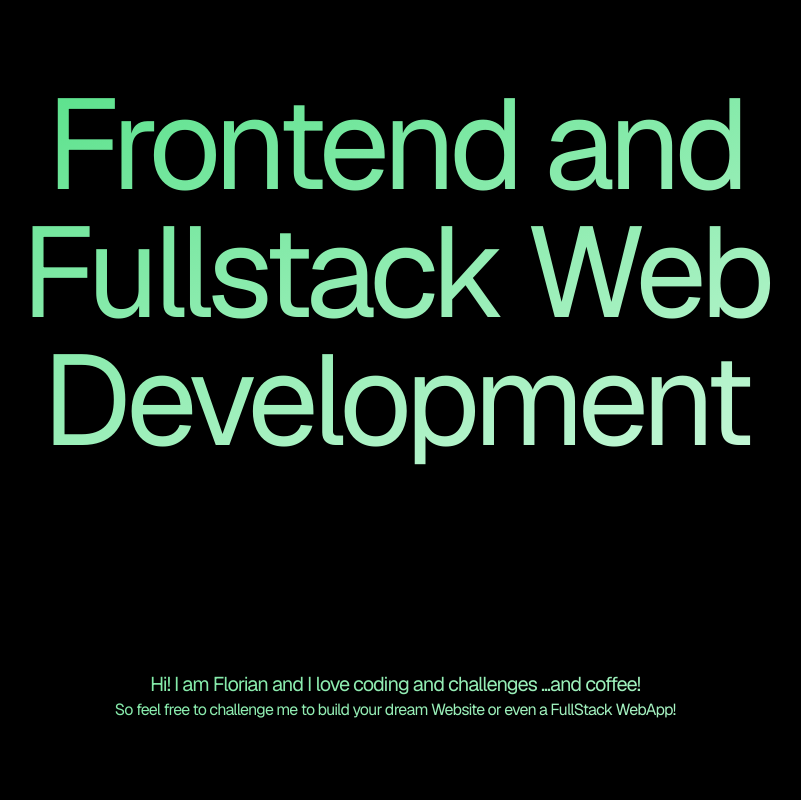
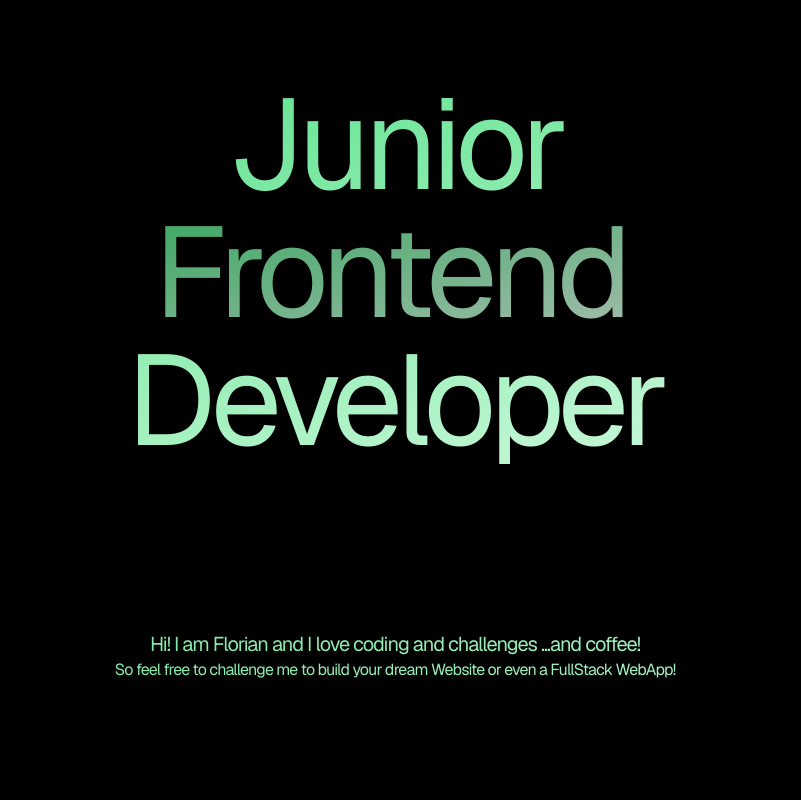
Before and after one commit to florianblaschke/webflowingdev, a Next.js app: page / in a window 1280 px wide. Shown: the top 800 px of the page, without its empty margins (245-1046 px from the left). Built offline with nearby package versions, Linux system fonts and the light colour scheme.

Commit message:
basic animation, trying something else

```diff
--- a/package.json
+++ b/package.json
@@ -17,6 +17,7 @@
     "@radix-ui/react-toast": "^1.1.5",
     "class-variance-authority": "^0.7.0",
     "clsx": "^2.0.0",
+    "framer-motion": "^10.16.4",
     "geist": "^1.0.0",
     "lucide-react": "^0.292.0",
     "next": "14.0.1",
--- a/src/app/globals.css
+++ b/src/app/globals.css
@@ -67,6 +67,10 @@
   scrollbar-width: none;
 }
 
+.snap-start {
+  scroll-snap-align: start;
+}
+
 *,
 ::after,
 ::before {
--- a/src/components/Greeting.tsx
+++ b/src/components/Greeting.tsx
@@ -1,10 +1,60 @@
+"use client";
+import { motion } from "framer-motion";
+
 export default function Greeting() {
   return (
     <section className="bg-black">
-      <h1 className="px-10 pb-10 text-center tracking-tighter text-[2.5rem] md:text-9xl bg-gradient-to-br from-green-400 to-green-100 bg-clip-text text-transparent">
-        Frontend <br className="md:hidden" />
-        and Fullstack <br className="hidden md:box" />
-        Web Development
+      <h1 className="px-10 text-center flex flex-col items-center text-7xl md:text-9xl bg-gradient-to-br from-green-400 to-green-100 bg-clip-text text-transparent shrink-0">
+        <span>Junior</span>
+        <div className="flex justify-center items-center h-32 overflow-hidden max-w-[300px] md:max-w-[520px] md:min-w-[520px]">
+          <motion.div
+            className="min-w-[840px] md:min-w-[1560px] overflow-clip shrink-0 flex justify-center"
+            animate={{
+              opacity: [
+                "100%",
+                "0%",
+                "100%",
+                "100%",
+                "0%",
+                "0%",
+                "100%",
+                "100%",
+                "0%",
+                "0%",
+                "100%",
+                "0%",
+              ],
+              translateX: [
+                "0%",
+                "-33%",
+                "-33%",
+                "0%",
+                "0%",
+                "33%",
+                "33%",
+                "0%",
+                "0%",
+              ],
+            }}
+            transition={{
+              ease: "easeIn",
+              duration: 9,
+              repeat: Infinity,
+              times: [3, 6, 9],
+            }}
+          >
+            <span className="min-w-[300px] md:min-w-[520px] relative bg-gradient-to-br from-green-400 to-green-100 bg-clip-text text-transparent">
+              Frontend
+            </span>
+            <span className="min-w-[300px] md:min-w-[520px] relative bg-gradient-to-br from-green-400 to-green-100 bg-clip-text text-transparent">
+              Web
+            </span>
+            <span className="min-w-[300px] w-fit md:min-w-[520px] relative bg-gradient-to-br from-green-400 to-green-100 bg-clip-text text-transparent">
+              FullStack
+            </span>
+          </motion.div>
+        </div>
+        <span>Developer</span>
       </h1>
       <article className="h-96 flex flex-col items-center justify-center bg-gradient-to-br from-green-400 to-green-100 bg-clip-text text-transparent">
         <h2 className="text-xl font-normal text-center">
```
Also changed, not shown: tailwind.config.ts (+17 -9 lines), 1 other file (tests, documents, lock files or other folders).
